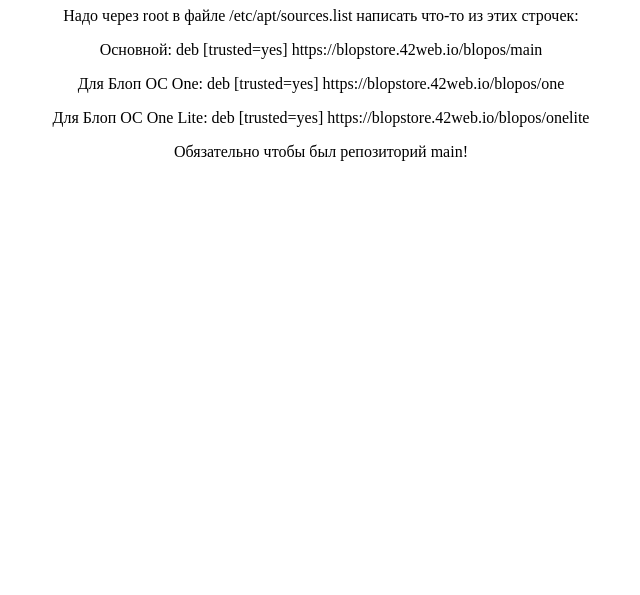
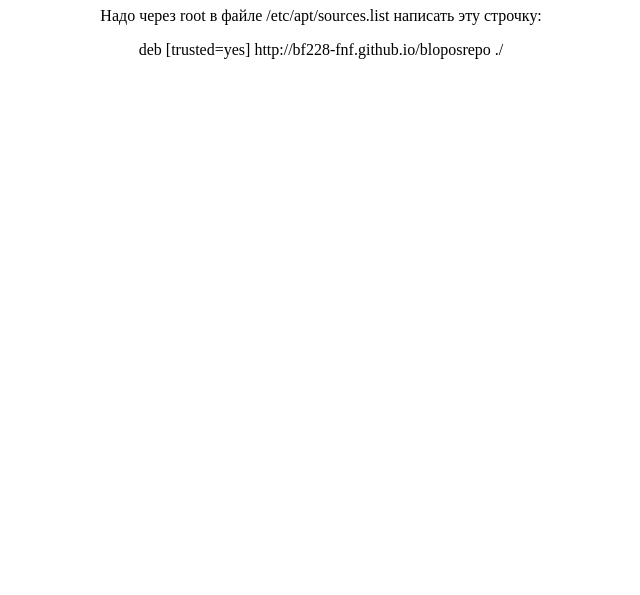
Before and after one commit to KovshKomeij/bloposrepo, a plain HTML site: page index.html in a window 1280 px wide. Shown: the part 205-800 px from the top of the page, without its empty margins (319-959 px from the left). Drawn offline with Linux system fonts and the light colour scheme.

Commit message:
Update index.html

```diff
--- a/index.html
+++ b/index.html
@@ -11,11 +11,8 @@
 		<p>Держите сслыку на скачивание всех редакций Блоп ОС: </p>
 		<a href="https://blopsoft.ru/editions.html">blopsoft.ru/editions.html</a><br>
 		<h1>Подключение репозитория</h1>
-		<p>Надо через root в файле /etc/apt/sources.list написать что-то из этих строчек:</p>
-		<p>Основной: deb [trusted=yes] https://blopstore.42web.io/blopos/main</p>
-		<p>Для Блоп ОС One: deb [trusted=yes] https://blopstore.42web.io/blopos/one</p>
-		<p>Для Блоп ОС One Lite: deb [trusted=yes] https://blopstore.42web.io/blopos/onelite</p>
-		<p>Обязательно чтобы был репозиторий main!</p>
+		<p>Надо через root в файле /etc/apt/sources.list написать эту строчку:</p>
+		<p>deb [trusted=yes] http://bf228-fnf.github.io/bloposrepo ./</p>
 	</div>
 </body>
 </html>
```
